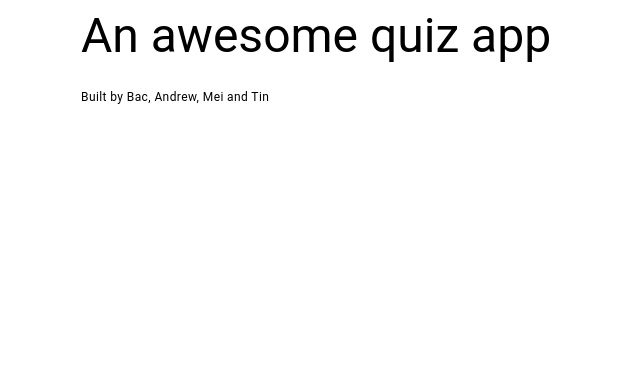
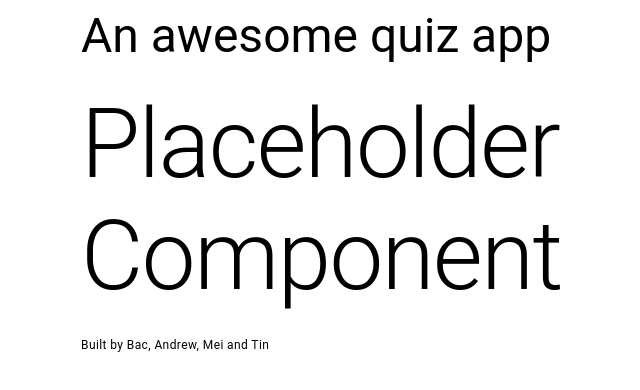
Before and after one commit to bac-dam-1991/quiz-app, a React (Create React App) app in the folder ui/: page / in a window 1280 px wide. Both pictures are taken after a click on the button "START QUIZ". Shown: the top 390 px of the page, without its empty margins (283-923 px from the left). Built offline with nearby package versions, Linux system fonts and the light colour scheme; the HTML template or start-up script is replaced by a standard one.

Commit message:
add quiz page and project deployment readme (#2)
* Added Multiple choice questions for lecture 7

* add quiz pageand project deployment readme

* Minor tweaks.

---------

Co-authored-by: bactrachdam <bac.dam.1991@gmail.com>

```diff
--- a/ui/src/App.js
+++ b/ui/src/App.js
@@ -1,5 +1,6 @@
 import { Button, Typography, Container, Stack } from "@mui/material";
 import { useState } from "react";
+import { QuizPage } from "./pages/QuizPage";
 
 function App() {
   // appState can be "started" | "finished"
@@ -9,7 +10,9 @@ function App() {
     <Container maxWidth="sm">
       <Stack spacing={3}>
         <Typography variant="h3">An awesome quiz app</Typography>
-        {appState === "started" ? null : (
+        {appState === "started" ? (
+          <QuizPage />
+        ) : (
           <Button variant="contained" onClick={() => setAppState("started")}>
             Start quiz
           </Button>
--- a/ui/src/pages/QuizPage.jsx
+++ b/ui/src/pages/QuizPage.jsx
@@ -0,0 +1,5 @@
+import { Typography } from "@mui/material";
+
+export const QuizPage = () => {
+  return <Typography variant="h1">Placeholder Component</Typography>;
+};
```
Also changed, not shown: 2 other files (tests, documents, lock files or other folders).
